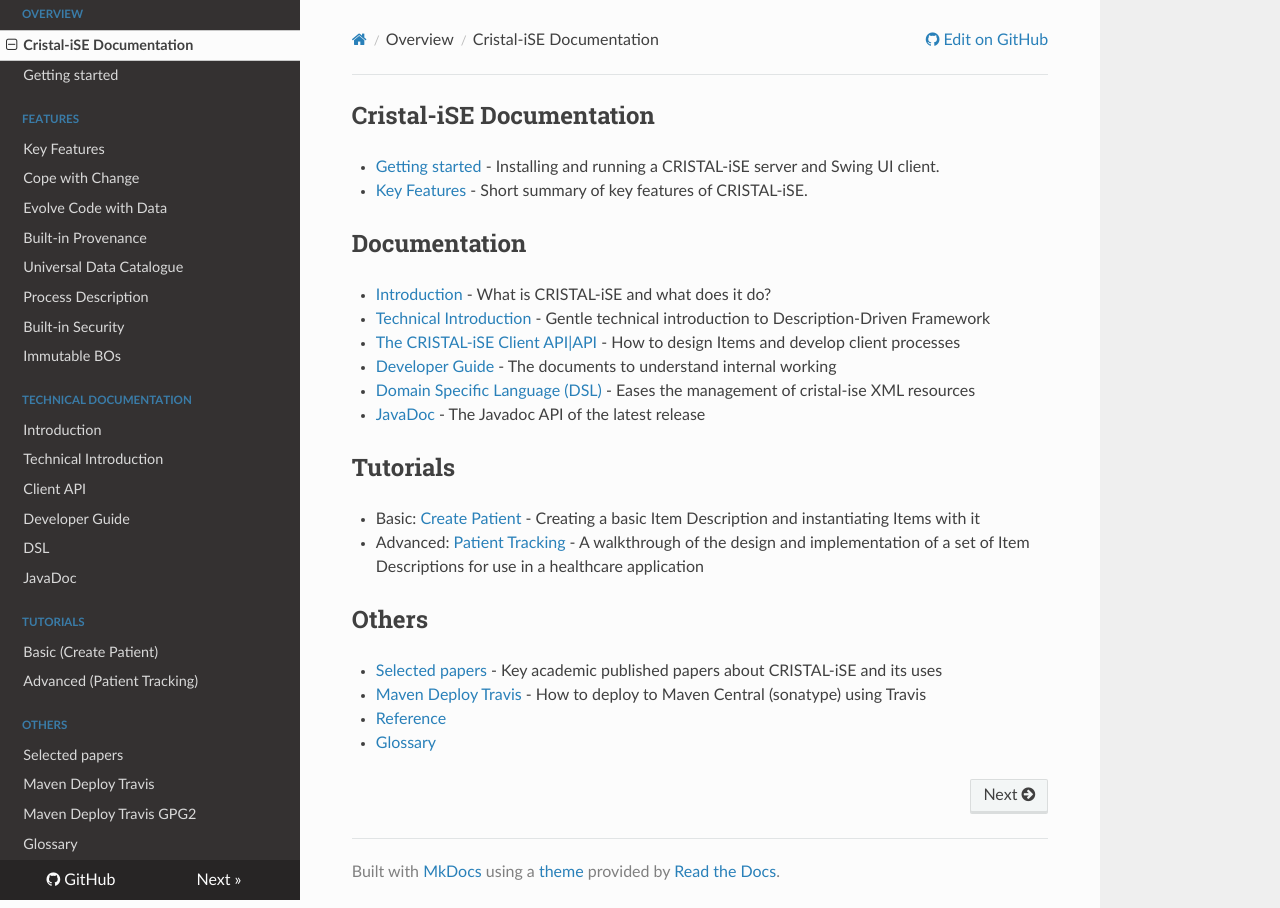
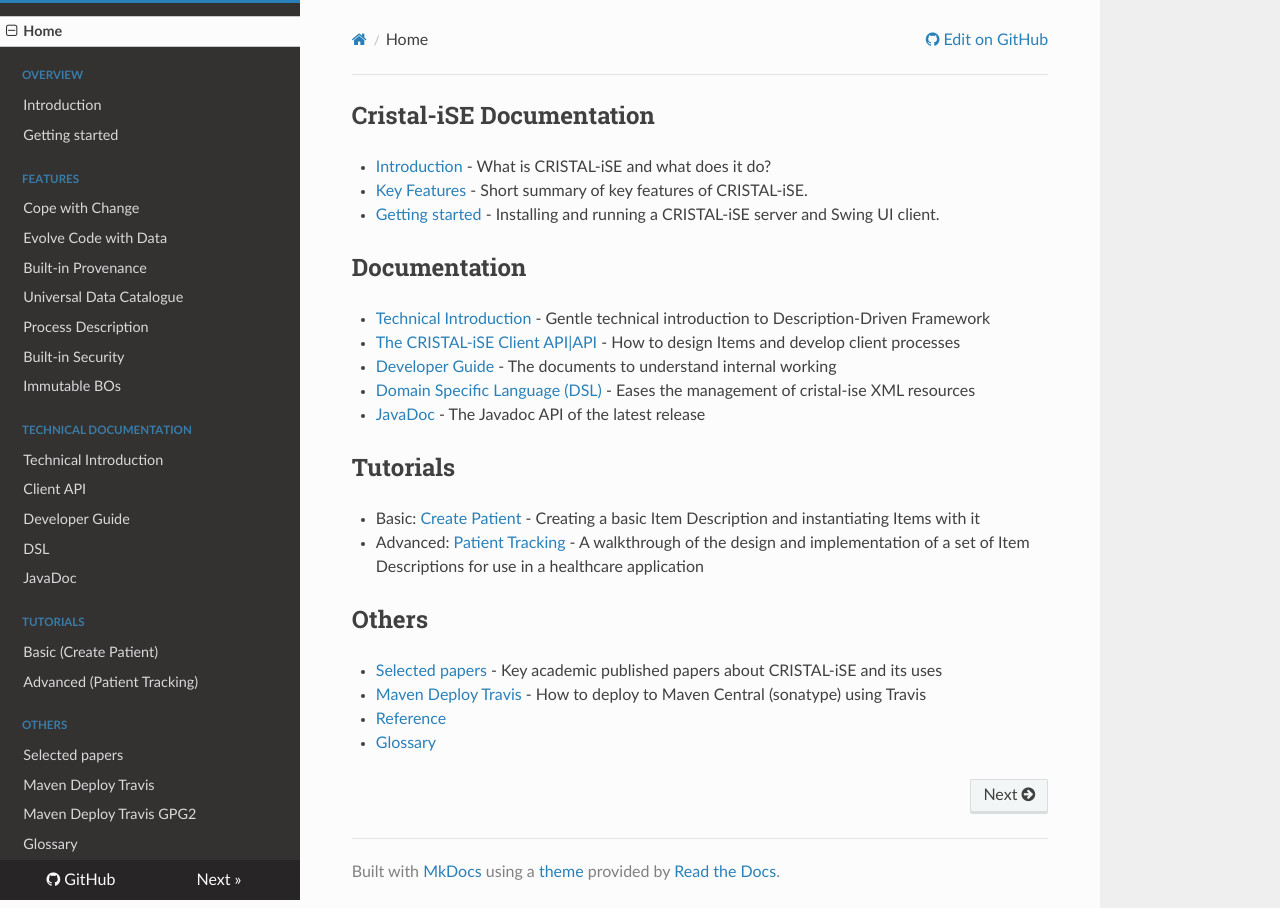
Before and after one commit to cristal-ise/cristal-ise, an MkDocs documentation site: the page built from docs/index.md, in a window 1280 px wide. Built offline with MkDocs 1.6.1, drawn with Linux system fonts in a browser that asks for light colours; nearby versions of some CDN libraries.

Commit message:
Fixing docs

```diff
--- a/docs/index.md
+++ b/docs/index.md
@@ -1,26 +1,26 @@
 Cristal-iSE Documentation
 -------------------------
 
-- [Getting started](../Getting-Started) - Installing and running a CRISTAL-iSE server and Swing UI client.
-- [Key Features](../Key-Features) - Short summary of key features of CRISTAL-iSE.
+- [Introduction](Introduction) - What is CRISTAL-iSE and what does it do?
+- [Key Features](Key-Features) - Short summary of key features of CRISTAL-iSE.
+- [Getting started](Getting-Started) - Installing and running a CRISTAL-iSE server and Swing UI client.
 
 Documentation
 ----------------
-  - [Introduction](../Introduction) - What is CRISTAL-iSE and what does it do?
-  - [Technical Introduction](../Technical-Introduction) - Gentle technical introduction to Description-Driven Framework
-  - [The CRISTAL-iSE Client API|API](../API) - How to design Items and develop client processes
-  - [Developer Guide](../Developer-Guide) - The documents to understand internal working
-  - [Domain Specific Language (DSL)](../Domain-Specific-Language-(DSL)) - Eases the management of cristal-ise XML resources
+  - [Technical Introduction](Technical-Introduction) - Gentle technical introduction to Description-Driven Framework
+  - [The CRISTAL-iSE Client API|API](API) - How to design Items and develop client processes
+  - [Developer Guide](Developer-Guide) - The documents to understand internal working
+  - [Domain Specific Language (DSL)](Domain-Specific-Language-(DSL)) - Eases the management of cristal-ise XML resources
   - [JavaDoc](http://javadoc.io/doc/org.cristalise/cristalise-kernel) - The Javadoc API of the latest release
 
 Tutorials
 -----------------
-  - Basic: [Create Patient](../Basic-Tutorial) - Creating a basic Item Description and instantiating Items with it
-  - Advanced: [Patient Tracking](../tutorial-PatientTracking) - A walkthrough of the design and implementation of a set of Item Descriptions for use in a healthcare application
+  - Basic: [Create Patient](Basic-Tutorial) - Creating a basic Item Description and instantiating Items with it
+  - Advanced: [Patient Tracking](tutorial-PatientTracking) - A walkthrough of the design and implementation of a set of Item Descriptions for use in a healthcare application
 
 Others
 --------------
-* [Selected papers](../Selected-papers) - Key academic published papers about CRISTAL-iSE and its uses
-* [Maven Deploy Travis](../Maven-Deploy-Travis) - How to deploy to Maven Central (sonatype) using Travis
-* [Reference](../Reference)
-* [Glossary](../Glossary)
+* [Selected papers](Selected-papers) - Key academic published papers about CRISTAL-iSE and its uses
+* [Maven Deploy Travis](Maven-Deploy-Travis) - How to deploy to Maven Central (sonatype) using Travis
+* [Reference](Reference)
+* [Glossary](Glossary)
--- a/mkdocs.yml
+++ b/mkdocs.yml
@@ -13,11 +13,11 @@
     - css/extra.css
 
 nav:
+    - Home: index.md
     - Overview:
-        - Cristal-iSE Documentation: index.md
+        - Introduction: Introduction.md
         - Getting started: Getting-Started.md
     - Features:
-        - Key Features: Key-Features.md
         - Cope with Change: Cope-with-Change.md
         - Evolve Code with Data: Evolve-Code-with-Data.md
         - Built-in Provenance: Built-in-Provenance.md
@@ -26,7 +26,6 @@
         - Built-in Security: Built-in-Security.md
         - Immutable BOs: Immutable-BOs.md
     - Technical Documentation:
-        - Introduction: Introduction.md
         - Technical Introduction: Technical-Introduction.md
         - Client API: API.md
         - Developer Guide: Developer-Guide.md
```
Also changed, not shown: docs/Home.md (deleted, +0 -26 lines), docs/Getting-Started.md (line endings or trailing spaces).
